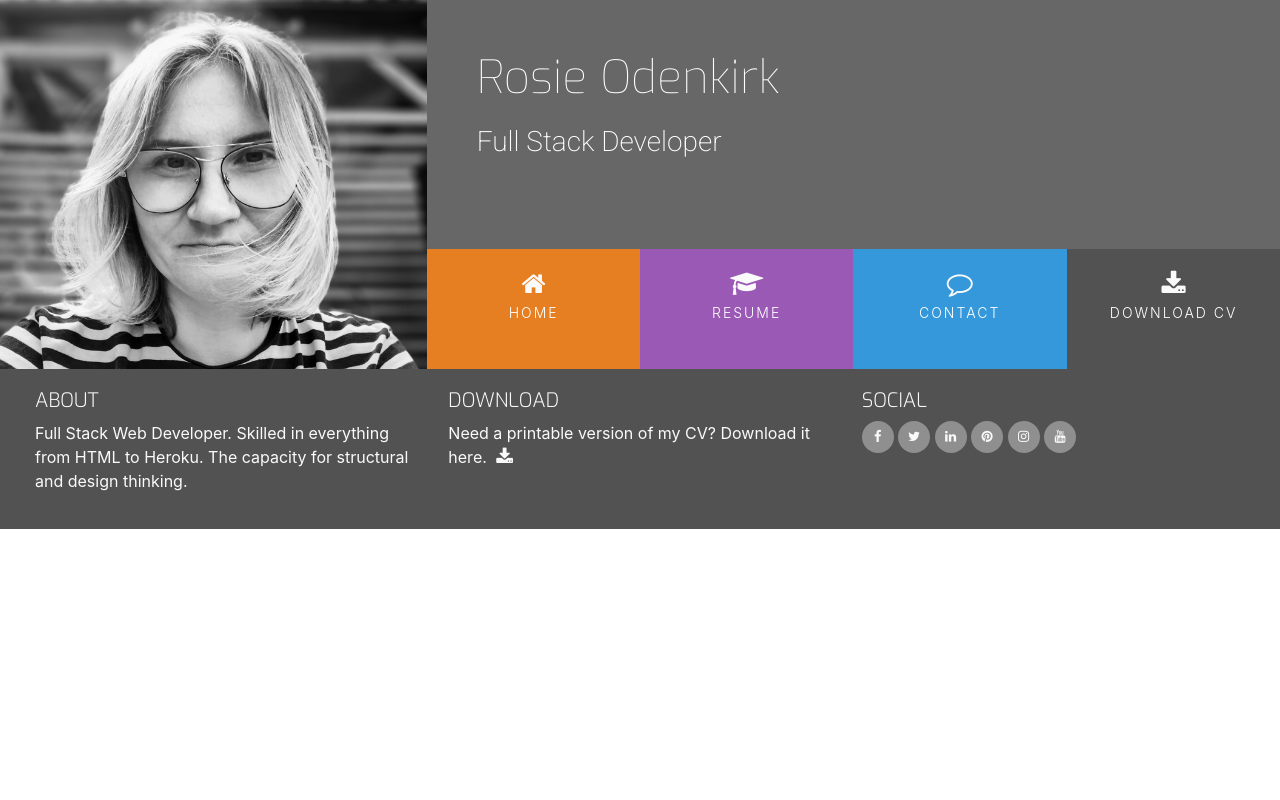
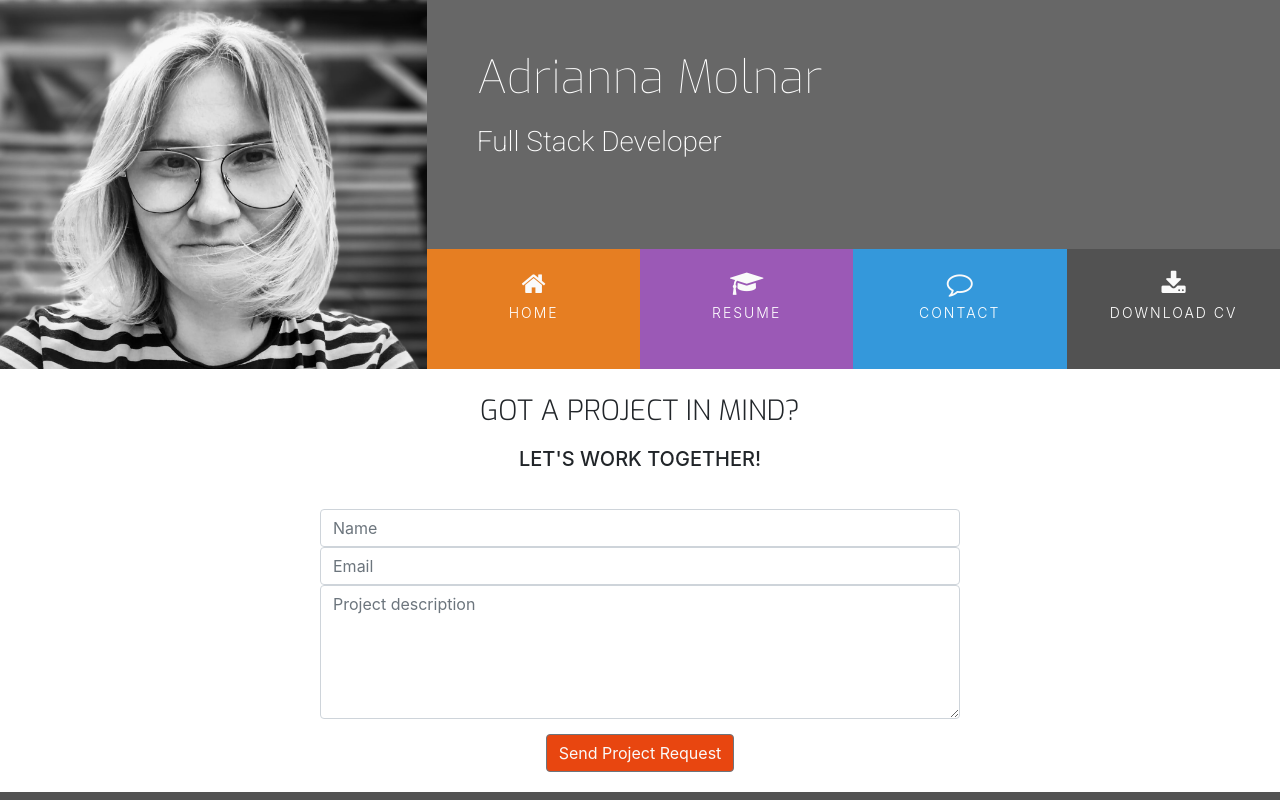
Before and after one commit to adamolnar/Resume, a plain HTML site: page contact.html in a window 1280 px wide. Shown: the top 800 px of the page. Drawn offline with nearby package versions, Linux system fonts and the light colour scheme.

Commit message:
Add dowload cv file

```diff
--- a/assets/css/style.css
+++ b/assets/css/style.css
@@ -16,6 +16,10 @@
 
 .bg-color-work-history {
     background-color: #9b59b6;
+}
+
+.bg-color-contact {
+    background-color: #fff;
 }
 
 .ui-menu-color-home {
@@ -352,3 +356,36 @@ footer {
 .history-items {
     margin-bottom: 30px;
 }
+
+/* ----------------------------------------Contact Form */
+
+.contact-heading {
+    font-family: "Exo", sans-serif;
+    font-weight: 300;
+    margin-top: 25px;
+    margin-bottom: 20px;
+}
+
+.center-form {
+    padding-top: 10px;
+    margin: 0 auto;
+    max-width: 70%;
+}
+
+button[type="submit"] {
+    margin-top: 15px;
+    margin-bottom: 20px;
+    color: #fafafa;
+    background-color: #e84610;
+}
+
+/* ----------------------------------------Media Queries */
+
+@media(min-width: 992px) {
+    .center-form {
+        padding-top: 30px;
+        min-height: 240px;
+        margin: 0 auto;
+        max-width: 50%;
+    }
+}
--- a/contact.html
+++ b/contact.html
@@ -17,7 +17,7 @@
             <div class="col-md-8">
                 <div class="row no-gutters bg-color-name-title">
                     <div class="col heading">
-                        <h1 class="name">Rosie Odenkirk</h1>
+                        <h1 class="name">Adrianna Molnar</h1>
                         <h2 class="title"> Full Stack Developer</h2>
                     </div>
                 </div>
@@ -25,16 +25,16 @@
                     <div class="col">
                         <ul id="nav" class="list-inline menucontainer">
                             <li class="col-6 col-sm-3 list-inline-item ui-menu-color-home menuitem">
-                                <a href="#" class="hvr-sweep-to-bottom"><i class="fa fa-home" aria-hidden="true"></i><span>Home</span></a>
+                                <a href="index.html" class="hvr-sweep-to-bottom"><i class="fa fa-home" aria-hidden="true"></i><span>Home</span></a>
                             </li>
                             <li class="col-6 col-sm-3 list-inline-item ui-menu-color-resume menuitem">
-                                <a href="#" class="hvr-sweep-to-bottom"><i class="fa fa-graduation-cap" aria-hidden="true"></i><span>Resume</span></a>
+                                <a href="resume.html" class="hvr-sweep-to-bottom"><i class="fa fa-graduation-cap" aria-hidden="true"></i><span>Resume</span></a>
                             </li>
                             <li class="col-6 col-sm-3 list-inline-item ui-menu-color-contact menuitem">
-                                <a href="#" class="hvr-sweep-to-bottom"><i class="fa fa-comment-o" aria-hidden="true"></i><span>Contact</span></a>
+                                <a href="contact.html" class="hvr-sweep-to-bottom"><i class="fa fa-comment-o" aria-hidden="true"></i><span>Contact</span></a>
                             </li>
                             <li class="col-6 col-sm-3 list-inline-item ui-menu-color-download menuitem">
-                                <a href="#" class="hvr-sweep-to-bottom"><i class="fa fa-download" aria-hidden="true"></i><span>Download CV</span></a>
+                                <a href="assets/CV/CV.pdf" class="hvr-sweep-to-bottom"><i class="fa fa-download" aria-hidden="true"></i><span>Download CV</span></a>
                             </li>
                         </ul>
                     </div>
@@ -43,6 +43,27 @@
         </div>
     </header>
     <section>
+        <div class="row bg-color-contact">
+            <div class="col">
+                <h3 class="contact-heading uppercase text-center">Got a project in mind?</h3>
+                <h5 class="uppercase text-center">Let's work together!</h5>
+
+                <div class="center-form">
+                    <form>
+                        <input type="text" name="name" id="fullname" class="form-control" placeholder="Name" required />
+                        <input type="email" name="email" id="emailaddress" class="form-control" placeholder="Email" required />
+                        <textarea rows="5" name="projectsummary" id="projectsummary" class="form-control" placeholder="Project description" required></textarea>
+                        <div class="form-row text-center">
+                            <div class="col">
+                                <button type="submit" class="btn btn-secondary">Send Project Request</button>
+                            </div>
+                        </div>
+                    </form>
+                </div>
+
+            </div>
+        </div>
+
 
     </section>
     <footer class="container-fluid">
@@ -57,7 +78,7 @@
                 <h5 class="uppercase general-sub">Download</h5>
                 <p class="inline-block">
                     Need a printable version of my CV? Download it here.
-                    <a href="#" target="_blank" class="cv-pdf">
+                    <a href="assets/CV/CV.pdf" target="_blank" class="cv-pdf">
                         <i class="fa fa-download" aria-hidden="true"></i>
                         <span class="sr-only">Download link.</span>
                     </a>
```
Also changed, not shown: index.html (+4 -4 lines), resume.html (+6 -6 lines), 1 other file.
